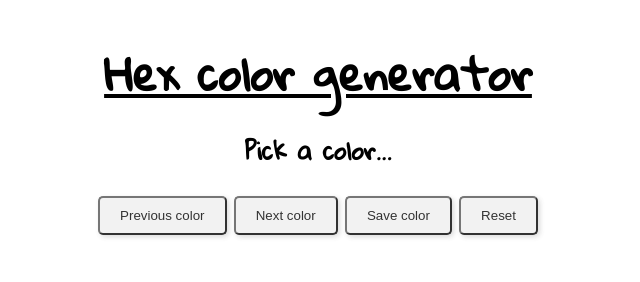
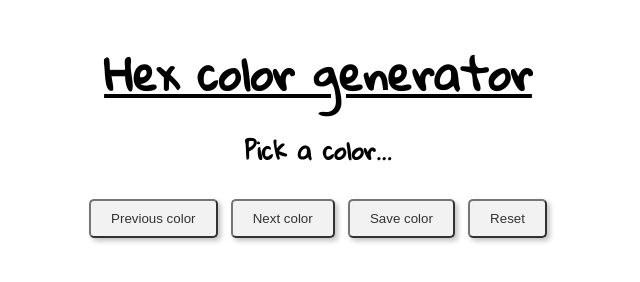
Before and after one commit to Tomer51m/Hex-color-generator, a plain HTML site: page index.html in a window 1280 px wide. Shown: the whole page, without its empty margins (322-962 px from the left). Drawn offline with Linux system fonts and the light colour scheme.

Commit message:
latest version

```diff
--- a/main.css
+++ b/main.css
@@ -24,14 +24,21 @@ body, html {
 }
 
 .btn {
+    margin: 3px;
     padding: 10px 20px;
+    text-align: center;
     border-radius: 5px;
     opacity: 0.8;
-    box-shadow: 2px 2px 5px rgba(117, 117, 117, 0.329);
+    box-shadow: 3px 3px 5px rgba(117, 117, 117, 0.541);
+    transition: .1s;
 }
 
 .btn:focus {
     outline: none;
+}
+
+.btn:hover {
+    box-shadow: 3px 3px 10px rgba(117, 117, 117, 0.329);
 }
 
 .saved-colors-container {
@@ -40,6 +47,7 @@ body, html {
     flex-wrap: wrap;
     flex-direction: row;
     margin-top: 30px;
+    transition: 1s;
 }
 
 .color-box {
@@ -59,7 +67,7 @@ body, html {
 
 .color-box:hover {
         box-shadow: 5px 5px 10px rgba(41, 41, 41, 0.459);
-        transform: scale(1);
+        transform: scale(1.02);
 }
 
 .color-box span {
--- a/script.js
+++ b/script.js
@@ -58,8 +58,7 @@ resetBtn.addEventListener('click', () => {
 })
 
 document.addEventListener('click', (event) => {
-    console.log(event)
     if(event.target.className == 'color-box') {
-        event.target.remove()
+        event.target.remove();
     }
 })
```
Also changed, not shown: index.html (+3 -0 lines).
